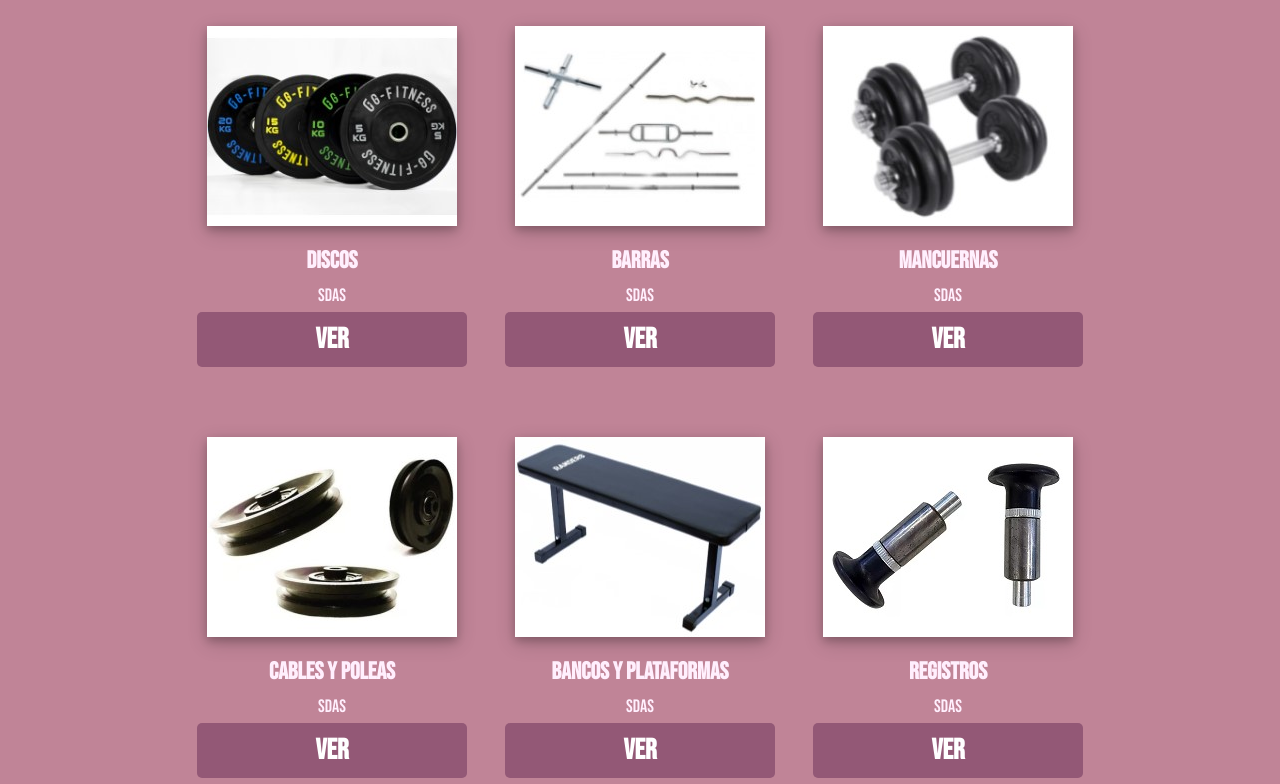
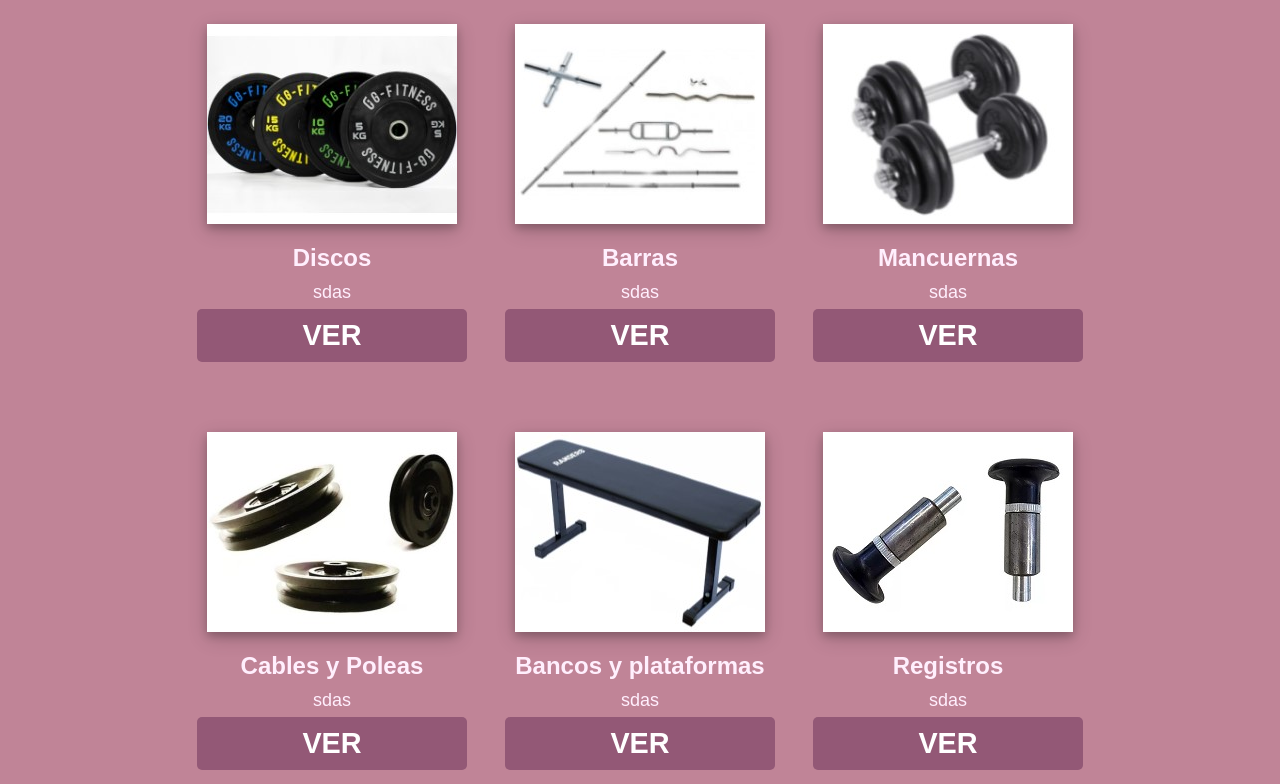
Before and after one commit to argrot/TPO_para_pagina, a plain HTML site: page templates/Productos.html in a window 1280 px wide. Shown: the part 312-1096 px from the top of the page. Drawn offline with Linux system fonts and the light colour scheme.

Commit message:
borrado modificacion y add de Productos.css y Destacados.css

```diff
--- a/estilos/Destacados.css
+++ b/estilos/Destacados.css
@@ -1,4 +1,4 @@
-@import url('https://fonts.googleapis.com/css2?family=Bebas+Neue&display=swap');
+/* @import url('https://fonts.googleapis.com/css2?family=Bebas+Neue&display=swap'); */
 
 
 * {
--- a/estilos/Productos.css
+++ b/estilos/Productos.css
@@ -1,5 +1,5 @@
-@import url('https://fonts.googleapis.com/css2?family=Roboto:ital,wght@0,100;0,300;0,400;0,500;0,700;0,900;1,100;1,300;1,400;1,500;1,700;1,900&display=swap');
-@import url('https://fonts.googleapis.com/css2?family=Bebas+Neue&display=swap');
+/* @import url('https://fonts.googleapis.com/css2?family=Roboto:ital,wght@0,100;0,300;0,400;0,500;0,700;0,900;1,100;1,300;1,400;1,500;1,700;1,900&display=swap');
+@import url('https://fonts.googleapis.com/css2?family=Bebas+Neue&display=swap'); */
 
 * {
     margin: 0%;
@@ -15,21 +15,6 @@ main {
 }
 
 
-/* .Pie {
-    display: flex;
-    background: linear-gradient(to top, rgb(58, 1, 52), #C08497);
-    height: 16vh;
-    justify-content: center;
-    align-content: center;
-    vertical-align: middle;
-    color: aqua;
-}
-
-.Pie a {
-    display: flex;
-    flex-wrap: wrap;
-    align-content: center;
-} */
 
 body {
     background: #C08497;
```
